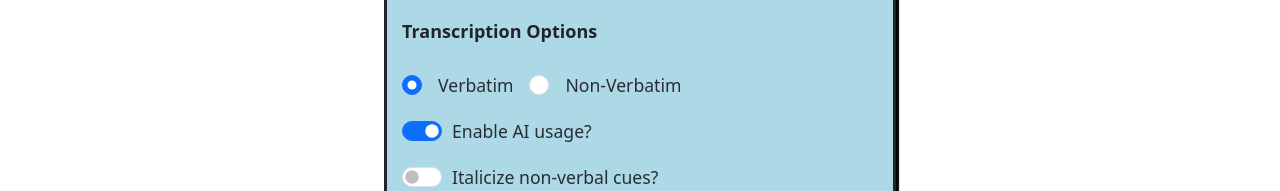
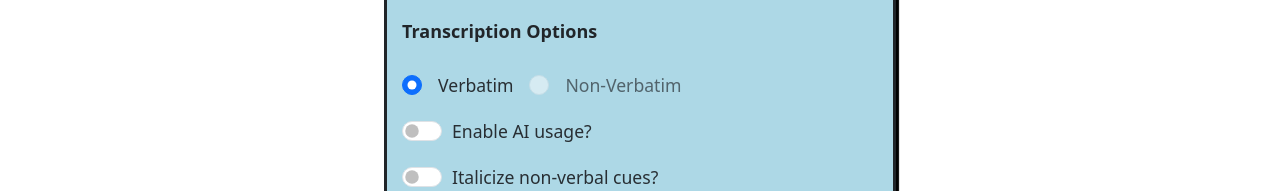
Before and after one commit to Ruikang-L23/PBS1_GraduatingBadgers, a React (Vite) app in the folder transcript-front-end/: page /upload in a window 1280 px wide. Shown: the part 315-506 px from the top of the page. Built offline with nearby package versions, Linux system fonts and the light colour scheme.

Commit message:
Switch AI use to default false

```diff
--- a/transcript-front-end/src/components/UploadPage.jsx
+++ b/transcript-front-end/src/components/UploadPage.jsx
@@ -10,7 +10,7 @@ export default function UploadPage(props) {
     const [fileFormatTextClass, setFileFormatTextClass] = useState("text-muted");
     const [isUploading, setIsUploading] = useState(false);
     const [italicSwitchState, setItalicSwitchState] = useState(false);
-    const [aiSwitchState, setAISwitchState] = useState(true);
+    const [aiSwitchState, setAISwitchState] = useState(false);
     const [timestampState, setTimestampState] = useState(false);
     const [transcriptionMode, setTranscriptionMode] = useState('verbatim');
     const [transcript, setTranscript] = useContext(CurrentTranscriptContext);
```
